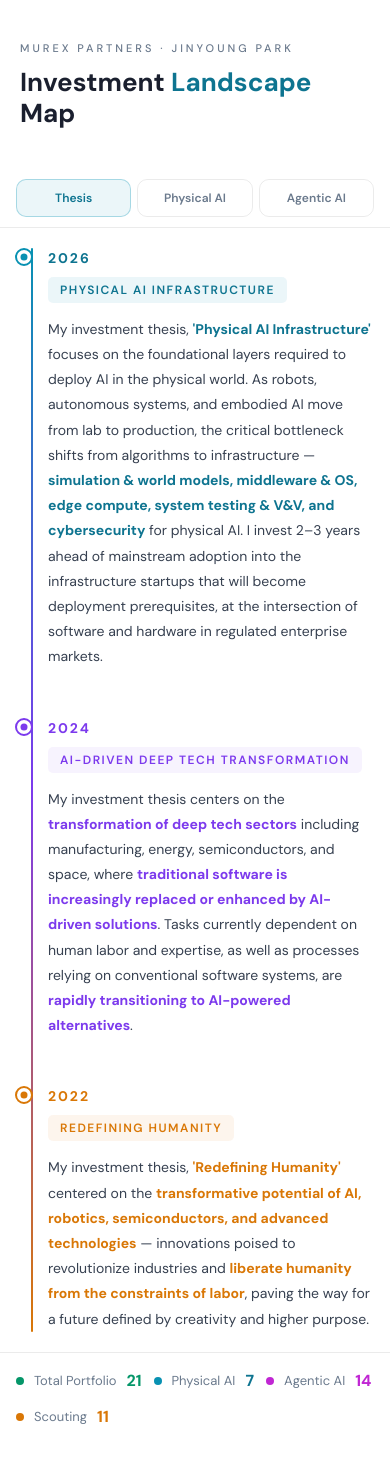
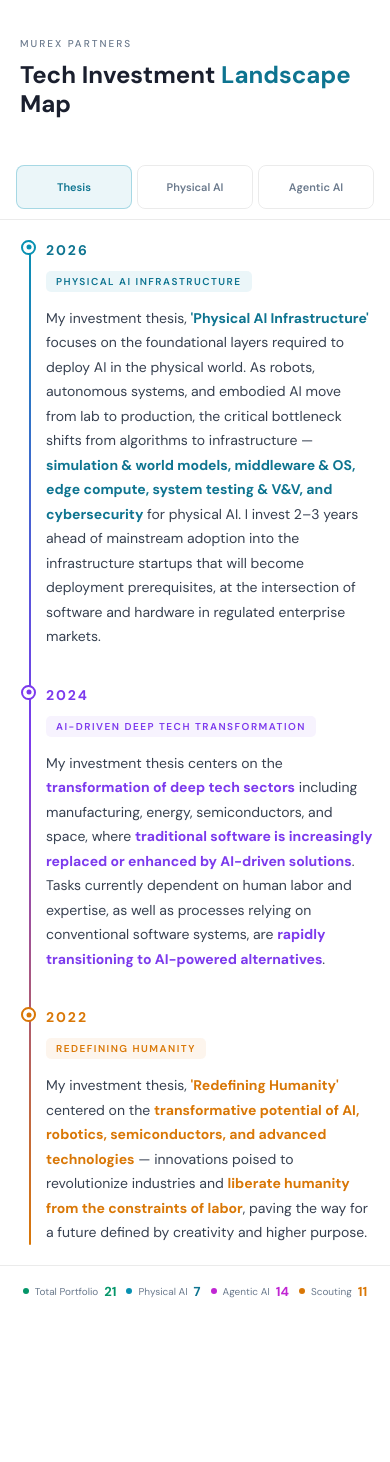
Before and after one commit to ian-develop/investment-landscape, a plain HTML site: page index.html in a window 390 px wide. After the commit the page ends 1341 px from the top, so only its background shows below. Drawn offline with Linux system fonts and the light colour scheme.

Commit message:
Add files via upload

```diff
--- a/index.html
+++ b/index.html
@@ -3,7 +3,7 @@
 <head>
 <meta charset="UTF-8">
 <meta name="viewport" content="width=device-width, initial-scale=1.0">
-<title>Jinyoung Park — Investment Landscape | Murex Partners</title>
+<title>Murex Partners — Tech Investment Landscape | Murex Partners</title>
 <link href="https://fonts.googleapis.com/css2?family=DM+Sans:wght@300;400;500;600;700&display=swap" rel="stylesheet">
 <style>
   :root{--bg:#ffffff;--border:rgba(0,0,0,0.08);--text:#1a1f2e;--dim:#6b7a8d;--accent:#0891b2;--accent-dim:rgba(8,145,178,0.08);--accent-text:#0e7490;--portfolio:#059669;--portfolio-dim:rgba(5,150,105,0.07);--portfolio-border:rgba(5,150,105,0.25);--explore:#d97706;--explore-dim:rgba(217,119,6,0.07);--explore-border:rgba(217,119,6,0.25);--concept:#7c3aed;--concept-dim:rgba(124,58,237,0.06);--concept-border:rgba(124,58,237,0.2);--pink:#c026d3;--pink-dim:rgba(192,38,211,0.06);--pink-border:rgba(192,38,211,0.2);--teal:#0f766e;--teal-dim:rgba(15,118,110,0.06);--teal-border:rgba(15,118,110,0.2);}
@@ -90,16 +90,33 @@
   .m-card-list{display:flex;flex-direction:column;gap:6px;margin-bottom:12px;}
 
   @media(max-width:840px){
-    .hero{padding:40px 20px 32px;} .hero-title{font-size:26px;} .hero-label{font-size:11px;}
-    .tabs{padding:10px 16px;gap:6px;} .tab-btn{padding:10px 8px;font-size:12px;}
-    .section{padding:20px 16px;} .thesis-timeline{padding-left:32px;} .thesis-text{font-size:14px;line-height:1.8;} .thesis-year{font-size:14px;}
+    .hero{padding:36px 20px 28px;} .hero-title{font-size:24px;} .hero-label{font-size:10px;letter-spacing:2px;}
+    .tabs{padding:10px 16px;gap:5px;} .tab-btn{padding:10px 6px;font-size:11px;border-radius:8px;min-height:44px;}
+    .section{padding:20px 16px;}
+    .thesis-timeline{padding-left:30px;}
+    .thesis-timeline::before{left:13px;}
+    .thesis-dot{left:-25px;width:15px;height:15px;}
+    .thesis-dot::after{width:5px;height:5px;}
+    .thesis-text{font-size:14px;line-height:1.75;} .thesis-year{font-size:14px;} .thesis-label{font-size:10px;padding:3px 10px;}
+    .thesis-entry{margin-bottom:36px;}
     .desktop-map{display:none;} .mobile-map{display:block;}
-    .footer-stats{padding:16px 16px 40px;gap:12px;flex-wrap:wrap;}
-    .card{padding:12px 14px;}
+    .footer-stats{padding:16px 16px 40px;gap:10px;flex-wrap:wrap;justify-content:center;}
+    .stat{gap:6px;} .stat-label{font-size:10px;} .stat-value{font-size:13px;} .stat-dot{width:6px;height:6px;}
+    .card{padding:12px 14px;} .card .name{font-size:13px;} .card .desc{font-size:11px;} .card .vtag{font-size:10px;}
     .modal{max-width:100%;border-radius:12px;margin:10px;}
+    .modal-header{padding:20px 20px 12px;} .modal-title{font-size:18px;} .modal-body{padding:0 20px 20px;}
+    .modal-point{font-size:13px;} .modal-desc{font-size:12px;}
+    .m-pill{padding:7px 12px;font-size:11px;}
+    .m-stage-header .label{font-size:12px;}
   }
   @media(min-width:841px){.mobile-map{display:none !important;} .desktop-map{display:block !important;}}
-</style>
+  @media(max-width:380px){
+    .hero-title{font-size:20px;} .hero{padding:28px 16px 24px;}
+    .tabs{padding:8px 12px;gap:4px;} .tab-btn{padding:8px 4px;font-size:10px;}
+    .section{padding:16px 12px;}
+    .footer-stats{gap:8px;} .stat-label{font-size:9px;} .stat-value{font-size:12px;}
+    .m-pill{padding:6px 10px;font-size:10px;}
+  }</style>
 </head>
 <body>
 
@@ -108,7 +125,7 @@
   <div class="modal" id="modal-content"></div>
 </div>
 
-<div class="hero"><div class="hero-label">Murex Partners · Jinyoung Park</div><div class="hero-title">Investment <span>Landscape</span> Map</div></div>
+<div class="hero"><div class="hero-label">Murex Partners</div><div class="hero-title">Tech Investment <span>Landscape</span> Map</div></div>
 <div class="tabs">
   <button class="tab-btn active" onclick="switchTab('thesis')">Thesis</button>
   <button class="tab-btn" onclick="switchTab('physical')">Physical AI</button>
```
